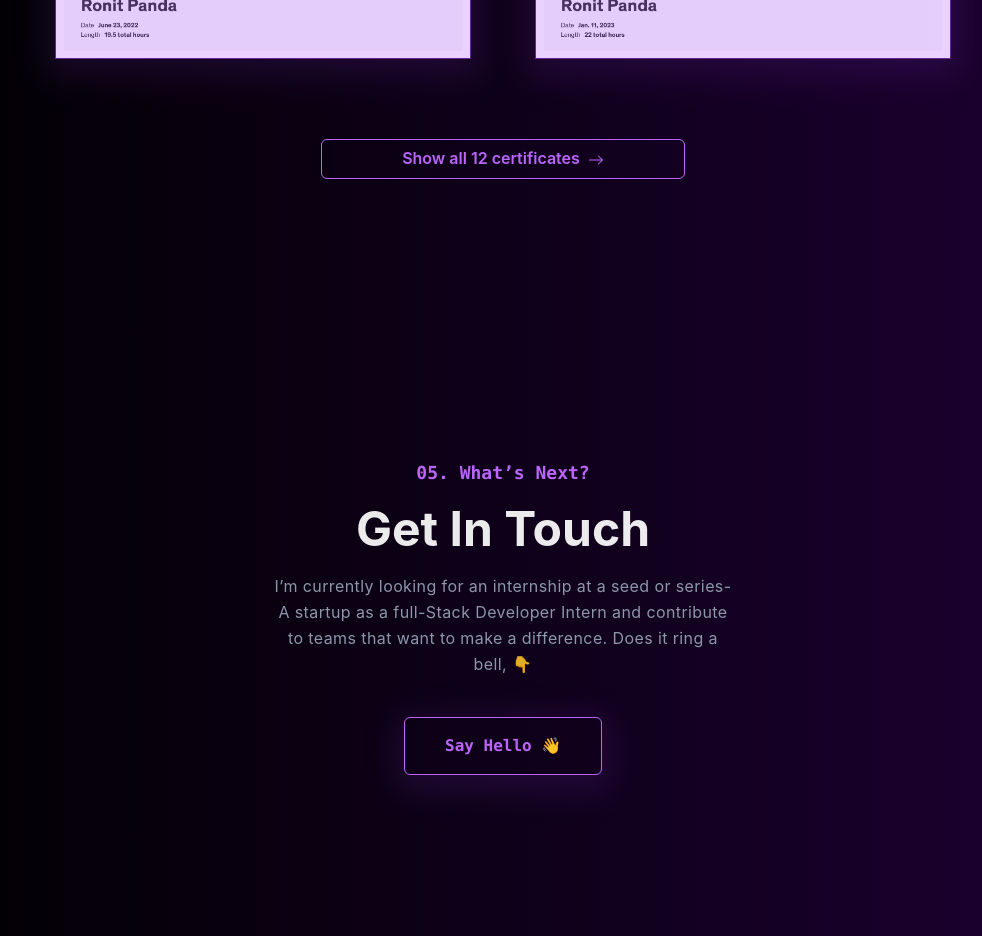
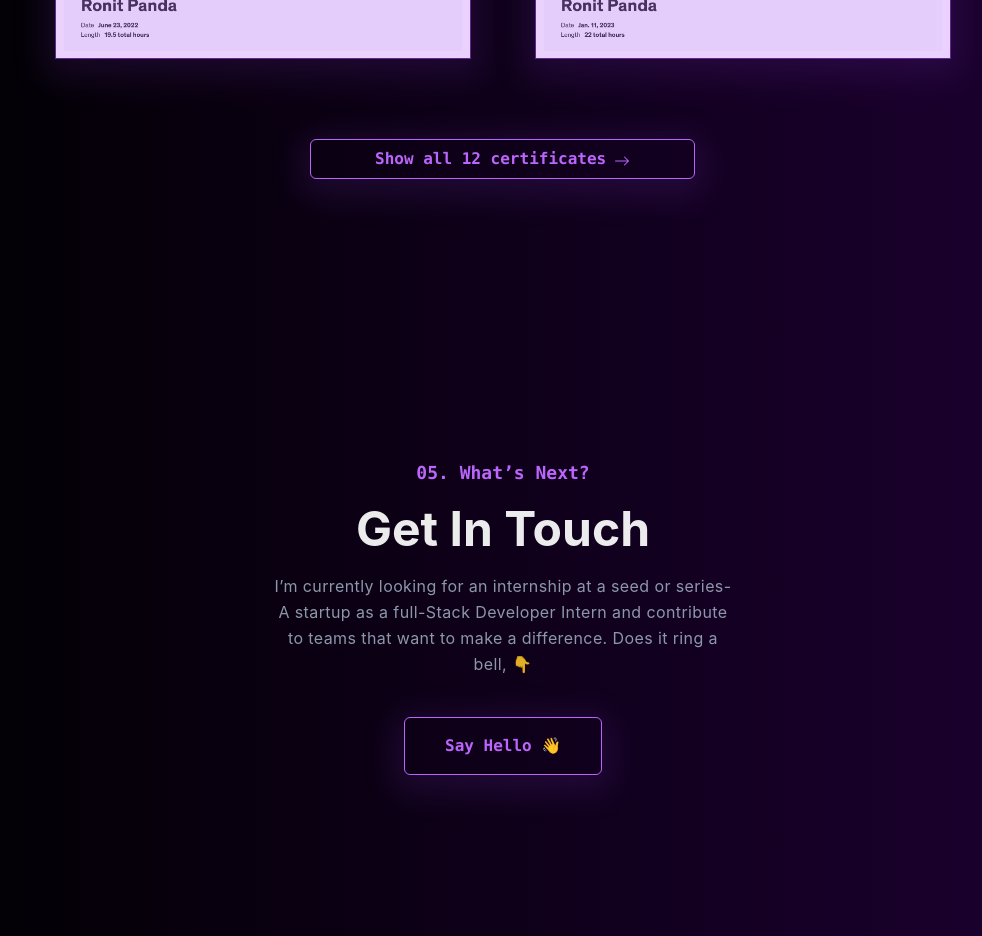
Before and after one commit to rtpa25/rtpa.pro, a Next.js app: page / in a window 1280 px wide. Shown: the part 7800-8736 px from the top of the page, without its empty margins (137-1119 px from the left). Built offline with nearby package versions, Linux system fonts and the light colour scheme; no server answers.

Commit message:
feat: fixed certificate button

```diff
--- a/components/education/index.tsx
+++ b/components/education/index.tsx
@@ -5,6 +5,7 @@ import { ACCENT_COLOR } from '../../styles/consts';
 import SectionHeading from '../misc/section-heading';
 import SectionWrapper from '../misc/section-wrapper';
 import IndividualCourseCertificate from './individual-certificate';
+import Tilt from 'react-parallax-tilt';
 
 const Education = () => {
     return (
@@ -32,10 +33,24 @@ const Education = () => {
                     href='https://www.linkedin.com/in/rtpa25/details/certifications/'
                     target={'_blank'}
                     rel='noreferrer'>
+                    <Tilt
+                        tiltEnable={false}
+                        glareEnable={true}
+                        glareMaxOpacity={0.8}
+                        glareColor={ACCENT_COLOR}
+                        glarePosition='all'>
                         <Button
-                        px={['16', '20']}
+                            px={['10', '12', '14', '16']}
+                            fontFamily={'mono'}
                             borderColor={ACCENT_COLOR}
                             color={ACCENT_COLOR}
+                            boxShadow={
+                                'rgba(132, 59, 206, 0.15) 0px 8px 32px 10px'
+                            }
+                            _hover={{
+                                boxShadow:
+                                    'rgba(152, 67, 237, 0.501) 0px 8px 32px 10px',
+                            }}
                             variant='outline'>
                             <Flex alignItems='flex-end'>
                                 <Text mr={2}>Show all 12 certificates </Text>
@@ -44,6 +59,7 @@ const Education = () => {
                                 </Box>
                             </Flex>
                         </Button>
+                    </Tilt>
                 </a>
             </Box>
         </SectionWrapper>
```
Lines whose indentation alone changed are shown as unchanged.
